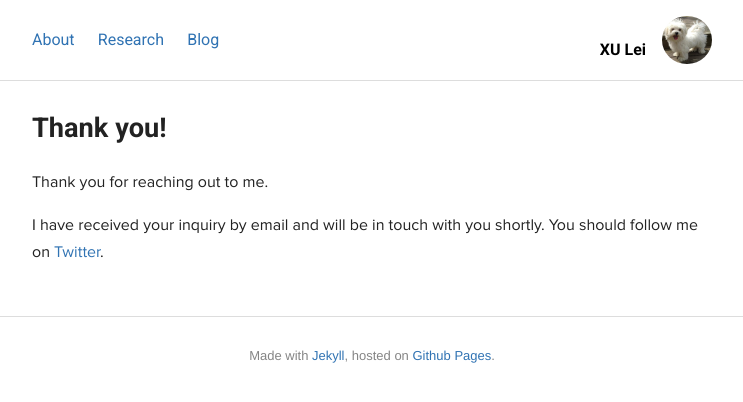
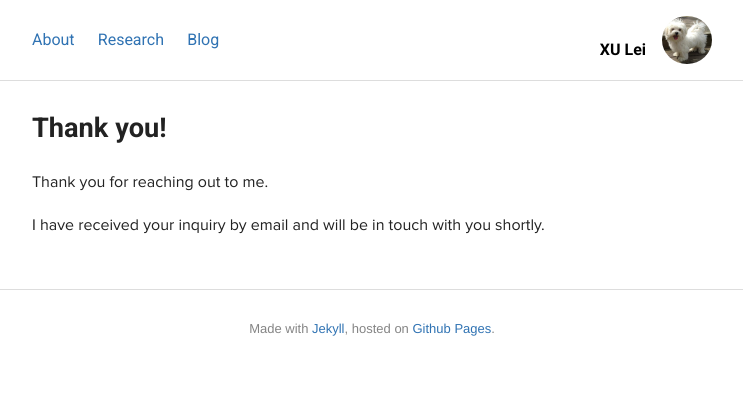
Before and after one commit to shirleysteve/1, a Jekyll site: the page built from thanks.html, in a window 1280 px wide. Shown: the top 402 px of the page, without its empty margins (268-1011 px from the left). Built offline with Jekyll 4.4.1, drawn with Linux system fonts in a browser that asks for light colours; Markdown is read by kramdown in place of the engine named in the settings.

Commit message:
Update thanks.html

```diff
--- a/thanks.html
+++ b/thanks.html
@@ -13,6 +13,6 @@ category: contact
   </p>
 
   <p>
-    I have received your inquiry by email and will be in touch with you shortly. You should follow me on <a href="https://twitter.com/intent/follow?screen_name=ssaunier">Twitter</a>.
+    I have received your inquiry by email and will be in touch with you shortly.
   </p>
 </section>
```
